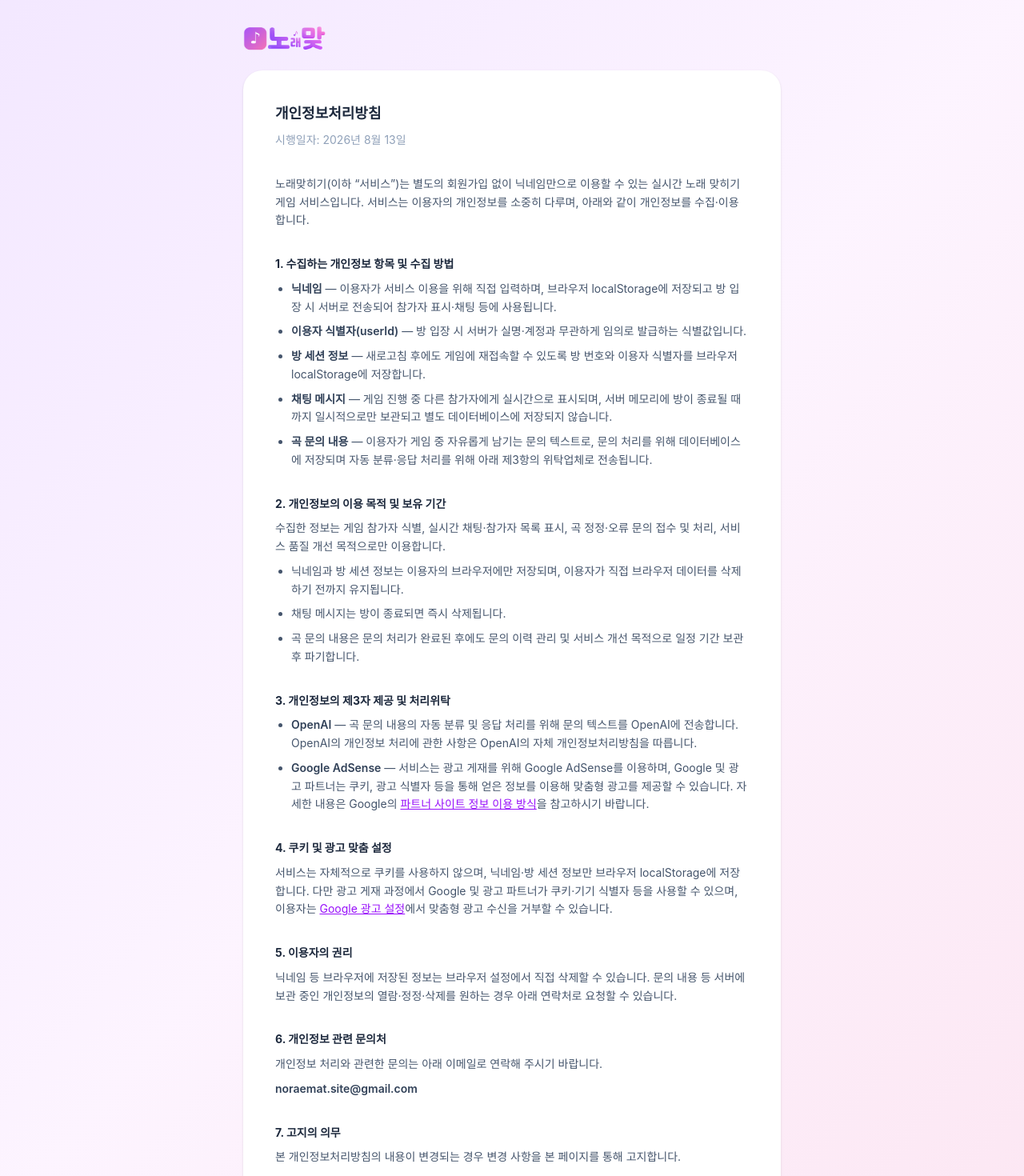
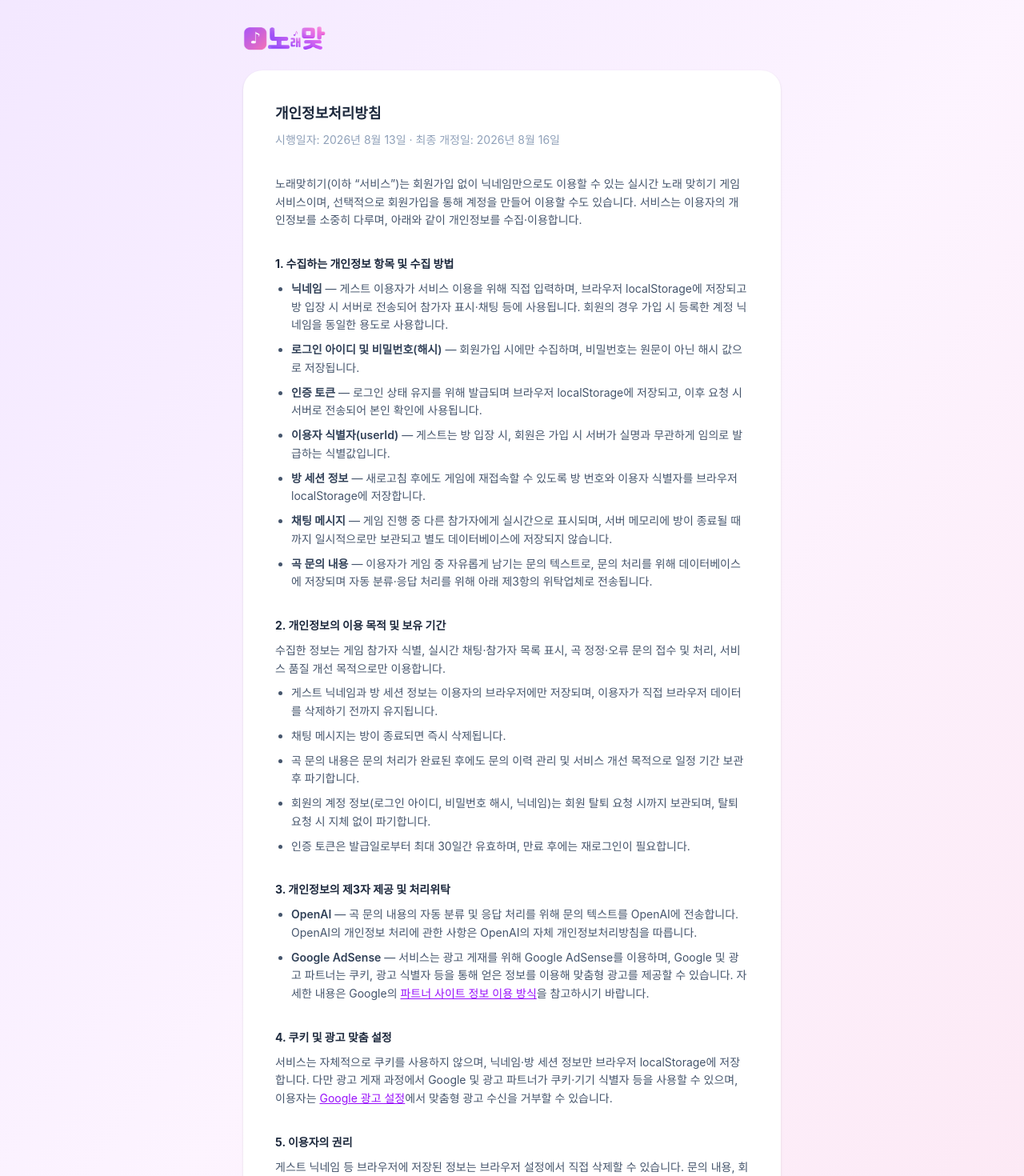
Before and after one commit to erjin-lee/song-quiz, a React (Vite) app in the folder apps/web/: page /privacy in a window 1280 px wide. Shown: the top 1470 px of the page at 80% size. Built offline with nearby package versions, Linux system fonts and the light colour scheme; no server answers.

Commit message:
docs(web): 개인정보처리방침에 회원가입 기능 반영
로그인 아이디/비밀번호(해시)/인증 토큰 수집 항목, 계정 정보 보유기간,
회원 탈퇴 권리를 추가로 명시했다.

```diff
--- a/apps/web/src/pages/PrivacyPolicyPage.tsx
+++ b/apps/web/src/pages/PrivacyPolicyPage.tsx
@@ -3,6 +3,7 @@ import { useDocumentMeta } from '../hooks/useDocumentMeta';
 
 const CONTACT_EMAIL = 'noraemat.site@gmail.com';
 const EFFECTIVE_DATE = '2026년 8월 13일';
+const REVISED_DATE = '2026년 8월 16일';
 
 export function PrivacyPolicyPage() {
   useDocumentMeta({
@@ -24,15 +25,16 @@ export function PrivacyPolicyPage() {
               개인정보처리방침
             </h1>
             <p className="mt-2 text-slate-400">
-              시행일자: {EFFECTIVE_DATE}
+              시행일자: {EFFECTIVE_DATE} · 최종 개정일: {REVISED_DATE}
             </p>
           </div>
 
           <p>
-            노래맞히기(이하 &ldquo;서비스&rdquo;)는 별도의 회원가입 없이
-            닉네임만으로 이용할 수 있는 실시간 노래 맞히기 게임 서비스입니다.
-            서비스는 이용자의 개인정보를 소중히 다루며, 아래와 같이
-            개인정보를 수집·이용합니다.
+            노래맞히기(이하 &ldquo;서비스&rdquo;)는 회원가입 없이 닉네임만으로도
+            이용할 수 있는 실시간 노래 맞히기 게임 서비스이며, 선택적으로
+            회원가입을 통해 계정을 만들어 이용할 수도 있습니다. 서비스는
+            이용자의 개인정보를 소중히 다루며, 아래와 같이 개인정보를
+            수집·이용합니다.
           </p>
 
           <section className="flex flex-col gap-2">
@@ -42,16 +44,31 @@ export function PrivacyPolicyPage() {
             <ul className="list-disc space-y-2 pl-5">
               <li>
                 <span className="font-semibold text-slate-700">닉네임</span> —
-                이용자가 서비스 이용을 위해 직접 입력하며, 브라우저
+                게스트 이용자가 서비스 이용을 위해 직접 입력하며, 브라우저
                 localStorage에 저장되고 방 입장 시 서버로 전송되어 참가자
-                표시·채팅 등에 사용됩니다.
+                표시·채팅 등에 사용됩니다. 회원의 경우 가입 시 등록한 계정
+                닉네임을 동일한 용도로 사용합니다.
+              </li>
+              <li>
+                <span className="font-semibold text-slate-700">
+                  로그인 아이디 및 비밀번호(해시)
+                </span>{' '}
+                — 회원가입 시에만 수집하며, 비밀번호는 원문이 아닌 해시 값으로
+                저장됩니다.
+              </li>
+              <li>
+                <span className="font-semibold text-slate-700">
+                  인증 토큰
+                </span>{' '}
+                — 로그인 상태 유지를 위해 발급되며 브라우저 localStorage에
+                저장되고, 이후 요청 시 서버로 전송되어 본인 확인에 사용됩니다.
               </li>
               <li>
                 <span className="font-semibold text-slate-700">
                   이용자 식별자(userId)
                 </span>{' '}
-                — 방 입장 시 서버가 실명·계정과 무관하게 임의로 발급하는
-                식별값입니다.
+                — 게스트는 방 입장 시, 회원은 가입 시 서버가 실명과 무관하게
+                임의로 발급하는 식별값입니다.
               </li>
               <li>
                 <span className="font-semibold text-slate-700">
@@ -90,8 +107,9 @@ export function PrivacyPolicyPage() {
             </p>
             <ul className="list-disc space-y-2 pl-5">
               <li>
-                닉네임과 방 세션 정보는 이용자의 브라우저에만 저장되며,
-                이용자가 직접 브라우저 데이터를 삭제하기 전까지 유지됩니다.
+                게스트 닉네임과 방 세션 정보는 이용자의 브라우저에만
+                저장되며, 이용자가 직접 브라우저 데이터를 삭제하기 전까지
+                유지됩니다.
               </li>
               <li>
                 채팅 메시지는 방이 종료되면 즉시 삭제됩니다.
@@ -99,6 +117,15 @@ export function PrivacyPolicyPage() {
               <li>
                 곡 문의 내용은 문의 처리가 완료된 후에도 문의 이력 관리 및
                 서비스 개선 목적으로 일정 기간 보관 후 파기합니다.
+              </li>
+              <li>
+                회원의 계정 정보(로그인 아이디, 비밀번호 해시, 닉네임)는
+                회원 탈퇴 요청 시까지 보관되며, 탈퇴 요청 시 지체 없이
+                파기합니다.
+              </li>
+              <li>
+                인증 토큰은 발급일로부터 최대 30일간 유효하며, 만료 후에는
+                재로그인이 필요합니다.
               </li>
             </ul>
           </section>
@@ -159,9 +186,11 @@ export function PrivacyPolicyPage() {
           <section className="flex flex-col gap-2">
             <h2 className="font-bold text-slate-800">5. 이용자의 권리</h2>
             <p>
-              닉네임 등 브라우저에 저장된 정보는 브라우저 설정에서 직접
-              삭제할 수 있습니다. 문의 내용 등 서버에 보관 중인 개인정보의
-              열람·정정·삭제를 원하는 경우 아래 연락처로 요청할 수 있습니다.
+              게스트 닉네임 등 브라우저에 저장된 정보는 브라우저 설정에서
+              직접 삭제할 수 있습니다. 문의 내용, 회원 계정 정보 등 서버에
+              보관 중인 개인정보의 열람·정정·삭제를 원하는 경우 아래
+              연락처로 요청할 수 있으며, 회원은 언제든지 계정 탈퇴를
+              요청할 수 있습니다.
             </p>
           </section>
 
```
